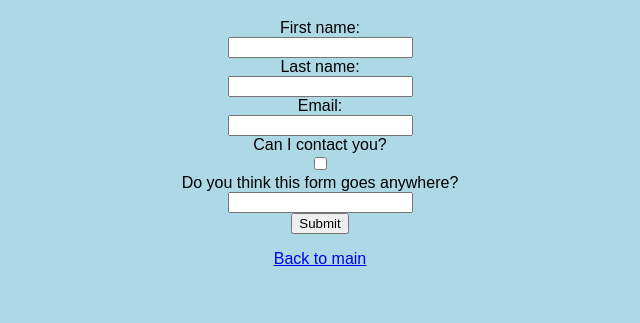
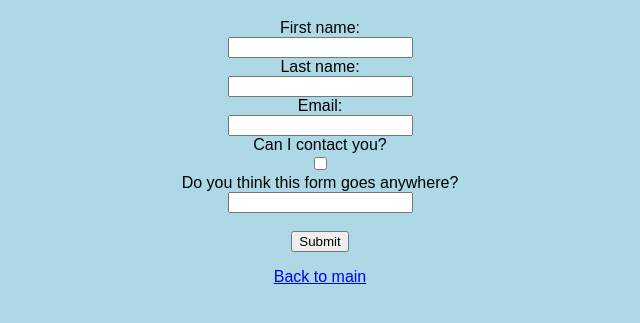
Before and after one commit to waltec71/waltec71.github.io, a plain HTML site: page page2.html in a window 1280 px wide. Shown: the part 61-384 px from the top of the page, without its empty margins (320-960 px from the left). Drawn offline with Linux system fonts and the light colour scheme.

Commit message:
Update page2.html

```diff
--- a/page2.html
+++ b/page2.html
@@ -18,7 +18,7 @@
     <label for="cancontact">Can I contact you?</label><br>
     <input type="checkbox" id="cancontact" name="cancontact"><br>
     <label for="gullible">Do you think this form goes anywhere?</label><br>
-    <input type="text" id="gullible" name="gullible"><br>
+    <input type="text" id="gullible" name="gullible"><br><br>
     <input type="submit" value="Submit">
   </form>
 <p>
```
